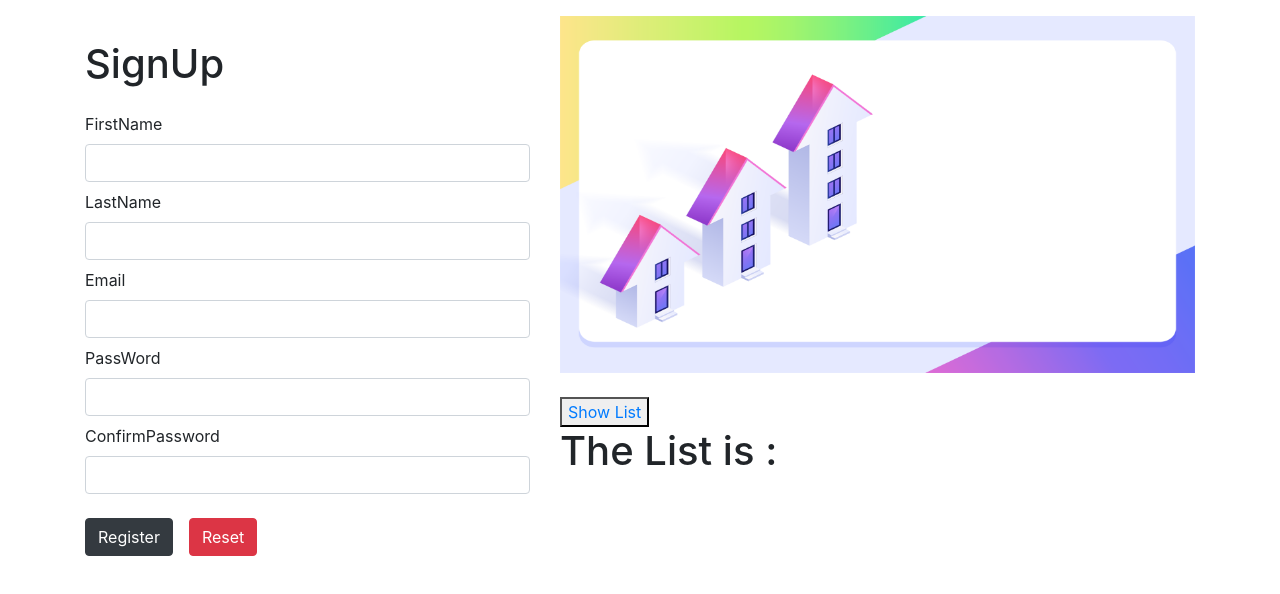
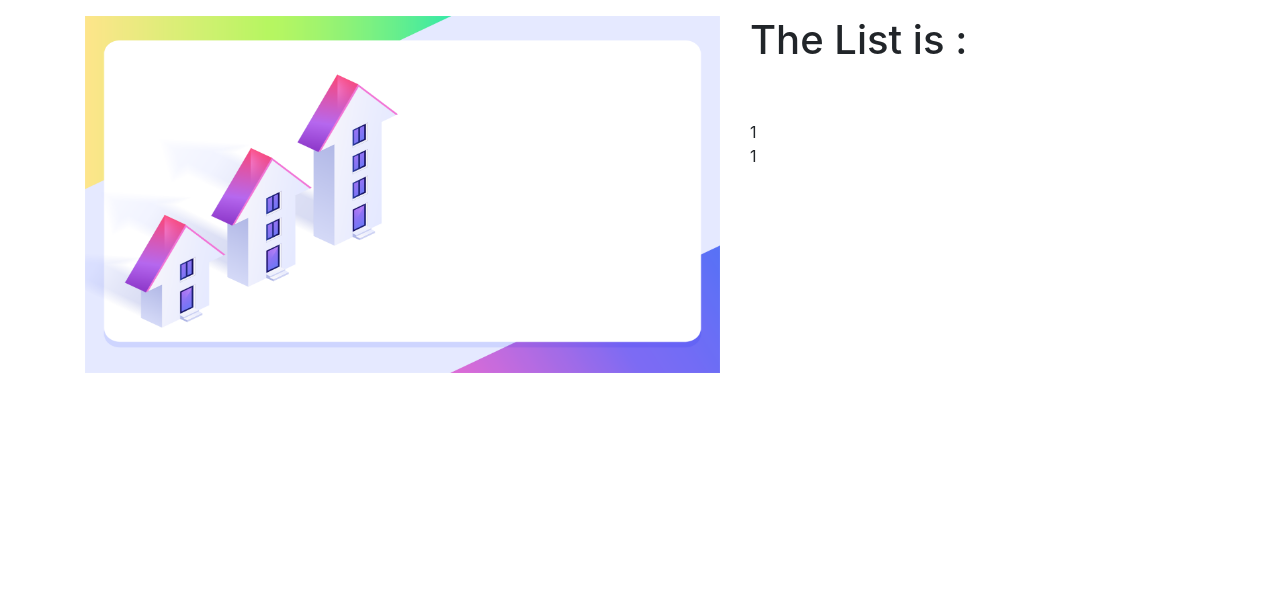
Before and after one commit to fdaei/firoozeh, a React (Create React App) app: page /List/1/1 in a window 1280 px wide. Shown: the top 594 px of the page. Built offline with nearby package versions, Linux system fonts and the light colour scheme.

Commit message:
fixed routes

```diff
--- a/src/App.js
+++ b/src/App.js
@@ -1,30 +1,26 @@
-import './App.scss';
-import Imgadd from './ax.png';
-import Sign from './singup';
-import List from './List';
-import { BrowserRouter as Router, Switch, Route , Link } from "react-router-dom";
+import "./App.scss"
+import Imgadd from "./ax.png"
+import Sign from "./singup"
+import List from "./list"
+import { BrowserRouter as Router, Switch, Route, Link } from "react-router-dom"
 function App() {
   return (
     <Router>
-    <div className='container mt-3'>
-      <div className='row'>
-        <div className='col-sm-5'>
-        <Sign />
-        </div>
-        <div className='col-sm-7'>
-          <img  className='img-fluid w-100' src={Imgadd} className="img-fluid w-100"/>
-          <br/>
-          <br/>
-          <button><Link to="/List">Show List</Link></button>
-          <Switch>
-          <Route path="/List" component={List}>
-          </Route>
-         </Switch>
+      <div className="container mt-3">
+        <div className="row">
+          <div className="col-sm-7">
+            <img className="img-fluid w-100" src={Imgadd} className="img-fluid w-100" />
+          </div>
+          <div className="col-sm-5">
+            <Switch>
+              <Route exact path="/" component={Sign} />
+              <Route path="/List/:name/:family" component={List} />
+            </Switch>
+          </div>
         </div>
       </div>
-    </div>
     </Router>
-  );
+  )
 }
 
-export default App;
+export default App
--- a/src/list.js
+++ b/src/list.js
@@ -1,14 +1,24 @@
-import React from 'react'
-let name = localStorage.getItem('MyList');
-function list(props) {
+import React, { useEffect, useState } from "react"
+import { useParams } from "react-router"
+// let name = localStorage.getItem('MyList');
+function List(props) {
+//   const [name, setName] = useState()
+  const {name, family} = useParams()
+
+//   useEffect(() => {
+//     setName(localStorage.getItem("MyList"))
+//   }, [])
+
   return (
     <div>
       <h1>The List is :</h1>
-        <br/>
-        <br/>
+      <br />
+      <br />
       {name}
+      <br />
+      {family}
     </div>
   )
 }
 
-export default list
+export default List
--- a/src/singup.js
+++ b/src/singup.js
@@ -2,6 +2,7 @@ import React, { useState ,useEffect} from "react"
 import { Formik, Form } from "formik"
 import { TextField } from "./TextField"
 import * as yup from "yup"
+import { useHistory } from "react-router"
 // import list from './list';
 const fields = [
   {
@@ -26,7 +27,8 @@ const fields = [
   },
 ]
 function SignUp() {
-  const [list, setList] = useState([])
+  // const [list, setList] = useState([])
+  const history = useHistory()
 
   const validate = yup.object().shape({
     FirstName: yup.string().required("Required").max(15, "must be less than 16 characters"),
@@ -38,9 +40,9 @@ function SignUp() {
       .oneOf([yup.ref("PassWord"), null], "password must match")
       .required("Confirm password is requyired"),
   })
-  useEffect(()=>{
-    localStorage.setItem("MyList", (JSON.stringify(list)));
-  }, [list])
+  // useEffect(()=>{
+  //   localStorage.setItem("MyList", (JSON.stringify(list)));
+  // }, [list])
   return (
     <Formik
       initialValues={{
@@ -52,12 +54,15 @@ function SignUp() {
       }}
       validationSchema={validate}
       onSubmit={(values, actions) => {
-        console.log('ok')
-        setTimeout(() => {
-          setList(prev => [...prev, values])
-          console.log(values)
-          actions.setSubmitting(false)
-        }, 1000)
+        // console.log('ok')
+        // setTimeout(() => {
+          // setList(prev => [...prev, values])
+          // console.log(values)
+          // actions.setSubmitting(false)
+        // }, 1000)
+        localStorage.setItem("MyList",JSON.stringify(values))
+        history.push(`/List/${values.FirstName}/${values.LastName}`)
+        actions.setSubmitting(false)
       }}
     >
       {props => (
@@ -74,14 +79,14 @@ function SignUp() {
             <button className="btn btn-danger mt-3 ml-3" type="reset">
               Reset
             </button>
-            {list.map((items,index) => (
+            {/* {list.map((items,index) => (
               <>
                 <br />
                 <button onClick={()=>setList(prev=> prev.filter((item,i)=>i !== index))} >x</button>
                 {Object.values(items).map(item => <div>{item}</div>)}
                 <br />
               </>
-            ))}
+            ))} */}
           </div>
         </Form>
       )}
```
Also changed, not shown: 2 other files (tests, documents, lock files or other folders). Lines whose indentation alone changed are shown as unchanged.
